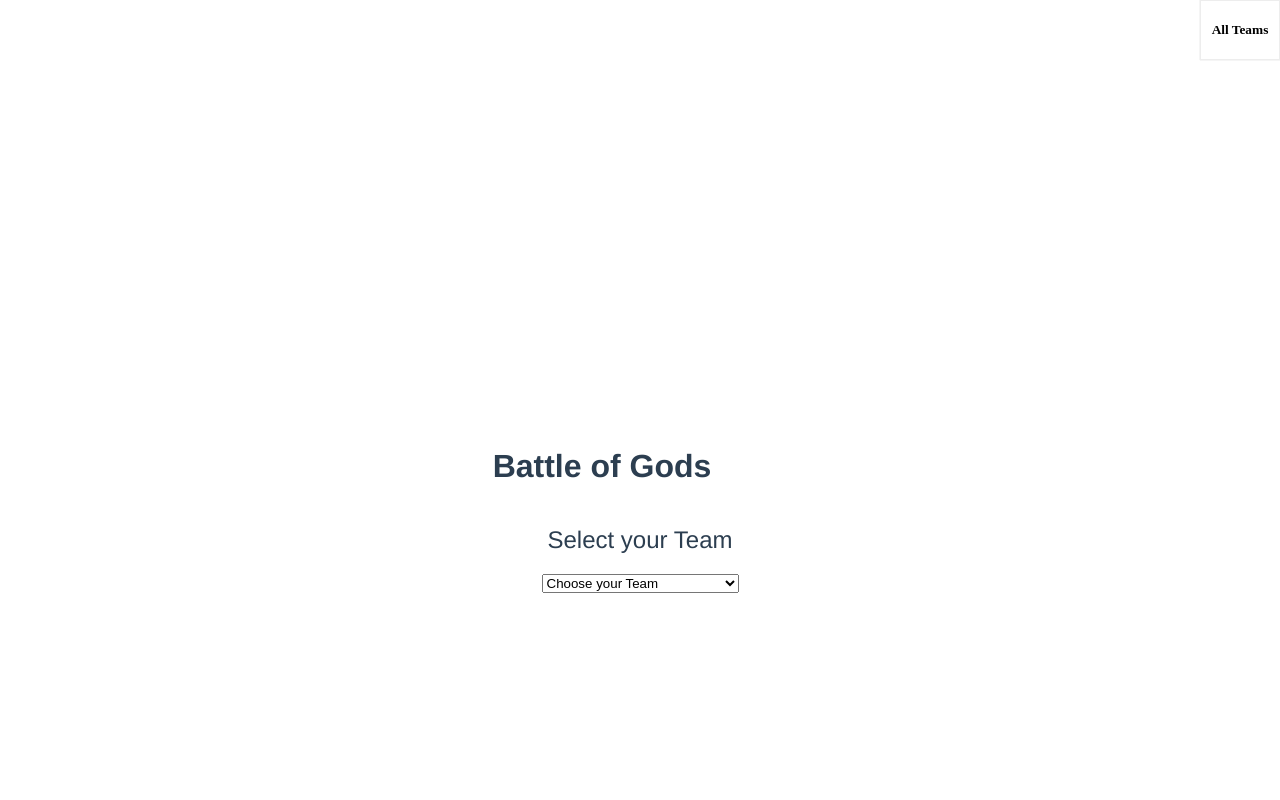
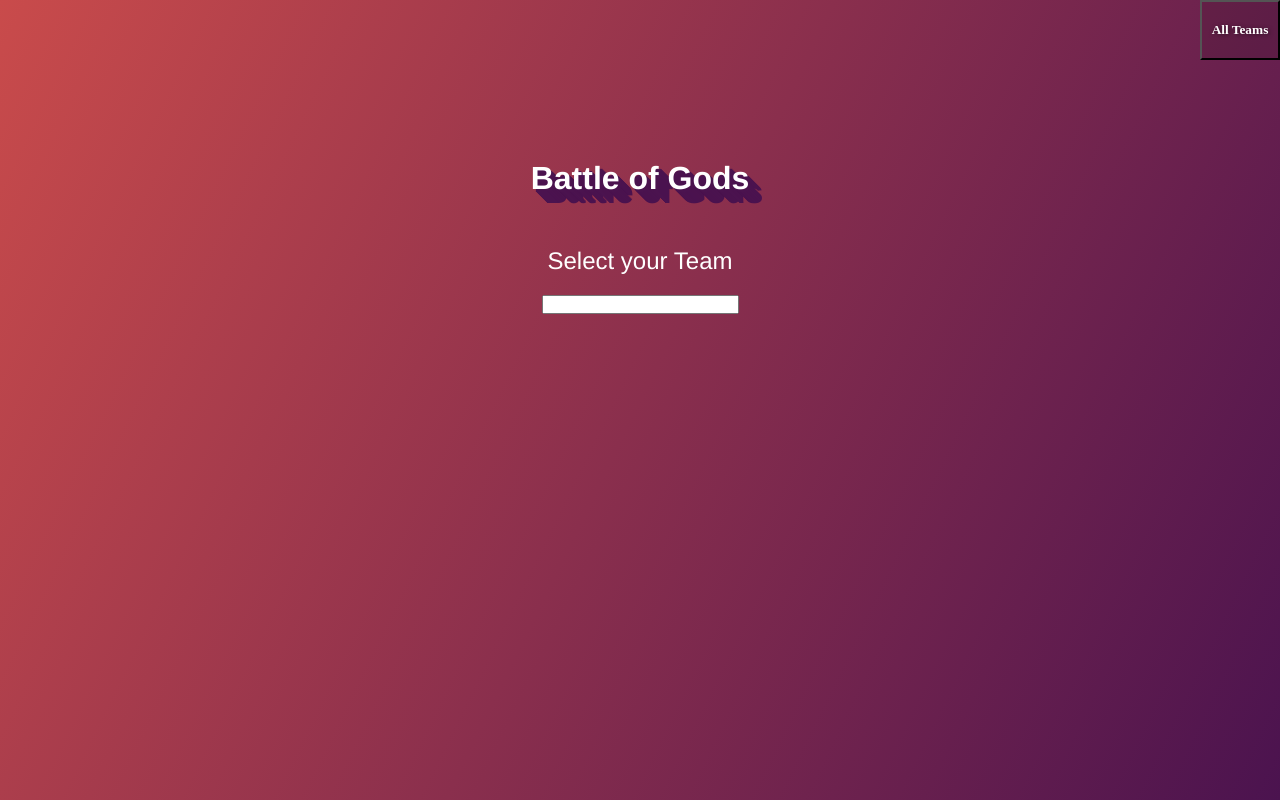
Before and after one commit to DonChatelain/BoG, a Vue app: page / in a window 1280 px wide. Built offline with nearby package versions, Linux system fonts and the light colour scheme; what vue-touch would draw is missing.

Commit message:
lots of UI color / style / text changes

```diff
--- a/src/App.vue
+++ b/src/App.vue
@@ -102,9 +102,9 @@ export default {
     },
     viewDiscardText() {
       if (this.currentView === VIEW.DISCARD) {
-        return 'Back';
+        return 'Return to Hand';
       }
-      return 'View Discard Pile';
+      return 'Discard Pile';
     },
     viewHand() {
       this.currentView = VIEW.HAND;
@@ -120,9 +120,9 @@ export default {
     },
     viewInfoText() {
       if (this.currentView === VIEW.INFO) {
-        return 'Back';
+        return 'Return to Hand';
       }
-      return this.teamName;
+      return 'Reselect Team';
     },
     resetDiscards() {
       this.discardPile = [];
@@ -197,12 +197,6 @@ export default {
     v-on:click="preventZoom">
     <header>
 
-      <h1
-        v-if="!initialized && getView === VIEW.INFO"
-        style="width: 100%;">
-        Battle of Gods
-      </h1>
-
       <button
         v-show="initialized && getView === VIEW.HAND || getView === VIEW.INFO"
         v-bind:class="{ 'hidden': getView === VIEW.DISCARD || !initialized}"
@@ -232,6 +226,13 @@ export default {
         {{viewDiscardText()}}
       </button>
     </header>
+
+    <h1
+      class="main-title"
+      v-if="!initialized && getView === VIEW.INFO"
+      style="width: 100%;">
+      Battle of Gods
+    </h1>
 
     <Hand
       v-if="getView === VIEW.HAND"
@@ -275,6 +276,15 @@ export default {
 <style>
 
 body {
+  background: -webkit-linear-gradient(116deg, #c94b4b, #4b134f);
+  background: linear-gradient(116deg, #c94b4b, #4b134f);
+  /* background: -webkit-linear-gradient(106deg, #A8CABA, #5D4157);
+  background: linear-gradient(106deg, #A8CABA, #5D4157);  */
+
+  min-height: 100vh;
+}
+
+body {
   margin: 0;
   overflow-x: hidden;
   user-select: none;
@@ -286,12 +296,13 @@ body {
   -webkit-font-smoothing: antialiased;
   -moz-osx-font-smoothing: grayscale;
   text-align: center;
-  color: #2c3e50;
+  color: #fff;
   box-sizing: border-box;
 }
 
-h1 {
-  margin-top: 35%;
+h1.main-title {
+  margin: 100px auto 50px auto;
+  text-shadow: #4b134f 3px 3px 0px, #4b134f 4px 4px 0px, #4b134f 5px 5px 0px, #4b134f 6px 6px 0px, #4b134f 7px 7px 0px, #4b134f 8px 8px 0px, #4b134f 9px 9px 0px, #4b134f 10px 10px 0px, #4b134f 11px 11px 0px, #4b134f 12px 12px 0px, #4b134f 13px 13px 0px, #4b134f 14px 14px 0px;
 }
 
 .hidden {
@@ -315,6 +326,8 @@ div.drawpile {
   box-shadow: 0 0 1px 0 rgb(197, 197, 197);
   transition: box-shadow 200ms;
   user-select: none;
+  box-sizing: border-box;
+  background: rgba(0,0,0,0.1);
 }
 
 .hover-drawpile {
@@ -336,31 +349,38 @@ div.drawpile {
 header button {
   width: 80px;
   height: 60px;
-  background: transparent;
-  border: 1px solid rgb(237, 237, 237);
-  box-shadow: 0 0 1px 0 rgb(197, 197, 197);
+  /* border: 1px solid #ffdcdc; */
+  /* box-shadow: 0 0 1px 0 rgb(197, 197, 197); */
+  color: #fff;
+  text-shadow: 1px 1px 4px rgba(0,0,0,0.5);
+  font-size: 11px;
+  background: rgba(0,0,0,0.1);
 }
 
 .button-topright {
   width: 80px;
   height: 60px;
-  background: transparent;
-  border: 1px solid rgb(237, 237, 237);
-  box-shadow: 0 0 1px 0 rgb(197, 197, 197);
+  background: rgba(0,0,0,0.1);
+  /* border: 1px solid #ffdcdc; */
+  /* box-shadow: 0 0 1px 0 rgb(197, 197, 197); */
   position: absolute;
+  color: #fff;
   top: 0;
   right: 0;
+  text-shadow: 1px 1px 4px rgba(0,0,0,0.5);
 }
 
 .button-topleft {
   width: 80px;
   height: 60px;
-  background: transparent;
-  border: 1px solid rgb(237, 237, 237);
-  box-shadow: 0 0 1px 0 rgb(197, 197, 197);
+  background: rgba(0,0,0,0.1);
+  /* border: 1px solid #ffdcdc;
+  box-shadow: 0 0 1px 0 rgb(197, 197, 197); */
   position: absolute;
   top: 0;
   left: 0;
+  color: #fff;
+  text-shadow: 1px 1px 4px rgba(0,0,0,0.5);
 }
 
 button {
--- a/src/components/Card.vue
+++ b/src/components/Card.vue
@@ -24,7 +24,7 @@ export default {
   <v-touch class="card"
     v-bind:class="{ disabled: this.isCardChosen === true }"
     v-on:tap="onTap"
-    v-bind:tap-options="{ taps: 2 }">
+    v-bind:tap-options="{ taps: 2, threshold: 10 }">
 
     <h1>{{cardData.owner}}</h1>
     <div class="name-and-numbers">
@@ -38,9 +38,10 @@ export default {
 
 <style scoped>
 .card {
+    color: #000;
     width: 100%;
     min-height: 120px;
-    background: #f1f1f1;
+    background: #f3eeef;
     border-bottom: 1px solid #d4d4d4;
     text-align: left;
     position: relative;
--- a/src/components/Discards.vue
+++ b/src/components/Discards.vue
@@ -14,8 +14,12 @@ export default {
 </script>
 
 <template>
+  <div>
+    <section>
+      <span>Discard Pile ({{cards.length}})</span>
+      <span class="help">Double-tap a card to return it to your hand</span>
+    </section>
     <div class="discards">
-    <h2>Discard Pile</h2>
       <Card
         v-for="card in cards"
         v-bind:cardData="card"
@@ -23,11 +27,34 @@ export default {
         v-bind:key="card.guid">
       </Card>
     </div>
+  </div>
 </template>
 
 <style scoped>
 h1, h2 {
   font-weight: normal;
+}
+
+section {
+    margin: 3px auto;
+    width: 100%;
+    display: flex;
+    flex-direction: column;
+    justify-content: center;
+    align-items: center;
+}
+
+span {
+  font-size: 13px;
+}
+
+span.help {
+  font-size: 12px;
+}
+
+.discards {
+  position: absolute;
+  top: 100px;
 }
 
 button {
--- a/src/components/GodInfo.vue
+++ b/src/components/GodInfo.vue
@@ -93,8 +93,11 @@ h1, h2 {
 }
 
 section {
-  background: white;
   width: 100%;
 }
 
+select {
+  color: #fff;
+}
+
 </style>
--- a/src/components/Hand.vue
+++ b/src/components/Hand.vue
@@ -17,6 +17,9 @@ export default {
   },
   methods: {
 
+  },
+  created() {
+    window.scrollTo(0, 0);
   }
 }
 </script>
@@ -24,7 +27,7 @@ export default {
 <template>
   <div>
     <section>
-      <span>Cards in Hand: <strong>{{cards.length}}</strong></span>
+      <span>Current Hand ({{cards.length}})</span>
       <span class="help">Double-tap a card to play it</span>
     </section>
 
@@ -41,11 +44,13 @@ export default {
 
 <style scoped>
   .hand {
-    margin-top: 30px;
+    position: absolute;
+    top: 100px;
+    width: 100%;
   }
   section {
     height: 33px;
-    margin: 20px auto;
+    margin: 3px auto;
     width: 100%;
     display: flex;
     flex-direction: column;
@@ -53,6 +58,10 @@ export default {
     align-items: center;
   }
 
+  section span {
+    font-size: 13px;
+  }
+
   section span.help {
     font-size: 12px;
   }
--- a/src/components/SpecialFunction.vue
+++ b/src/components/SpecialFunction.vue
@@ -118,12 +118,12 @@ p.info {
 }
 
 button {
-  border: 2px solid rgb(83, 182, 215);
+  border: 2px solid #c1f0ff;
   padding: 5px 20px;
   font-size: 18px;
   width: 90%;
   cursor: pointer;
-  color: rgb(83, 182, 215);
+  color: #c1f0ff;
   margin-bottom: 30px;
 }
 button:hover:not(.disabled) {
--- a/src/components/TeamList.vue
+++ b/src/components/TeamList.vue
@@ -9,11 +9,15 @@ export default {
     'hideList',
   ],
   computed: {
-
+      teamList() {
+          if (Object.keys(this.teams).length & 2 !== 0) {
+              this.teams['placeholder'] = {name: 'Mesoamerican Placeholder'};
+          }
+          return this.teams;
+      }
   },
   data() {
      return {
-         teamList: this.teams,
      }
   },
   methods: {
@@ -46,10 +50,14 @@ export default {
 </template>
 
 <style scoped>
+
     .main {
         width: 100%;
         height: 100vh;
-        background: white;
+    }
+
+    h3 {
+        margin: 50px 0;
     }
 
     .card-count {
@@ -81,6 +89,8 @@ export default {
         display: flex;
         flex-direction: column;
         justify-content: space-between;
+        background: #fff;
+        color: #000;
     }
 
     .icon-container {
--- a/src/deckBuilder.js
+++ b/src/deckBuilder.js
@@ -6,11 +6,17 @@ export { buildDeck, shuffle };
 
 function buildDeck (teamData) {
     const deck = [];
-    teamData.cards.forEach(card => {
+    teamData.cards.forEach((card, i) => {
+        // HACK!!!!!
+        if (!card.name && i % 2 === 0) card.name = 'Basic - Ranged';
+        else if (!card.name) card.name = 'Basic';
         deck.push(new Card(card));
     });
+
     console.log(`generated deck of ${deck.length} cards`);
     console.log('deck', deck);
+    console.log('basic ranged count:', deck.filter(c => c.name === 'Basic - Ranged').length);
+    console.log('basic count: ', deck.filter(c => c.name === 'Basic'));
     return shuffle(deck);
 }
 
--- a/src/main.js
+++ b/src/main.js
@@ -21,7 +21,7 @@ Vue.mixin({
         if (!dt || dt > 500) return; // not double-tap
 
         e.preventDefault();
-        e.target.click();
+        // e.target.click();
       }
     }
   }
```
Also changed, not shown: static/team_data.json (+1 -1 lines), 14 other files (tests, documents, lock files or other folders). Lines whose indentation alone changed are shown as unchanged.
